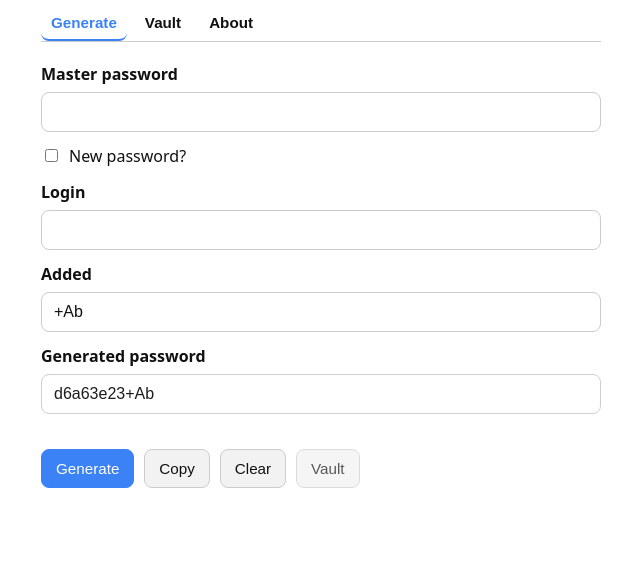
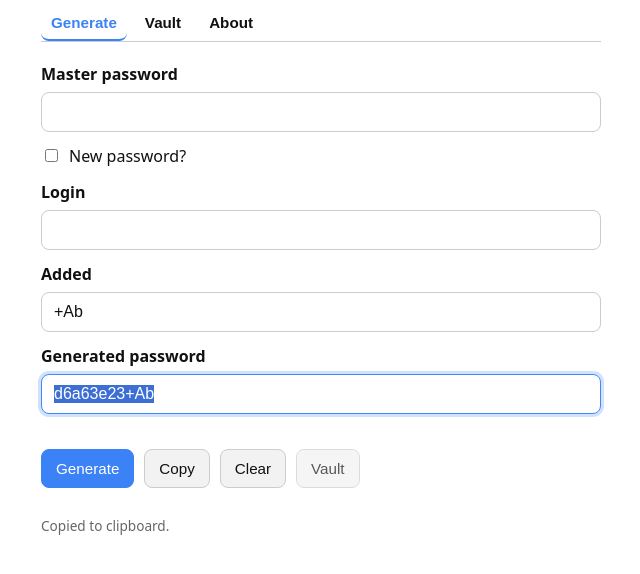
Before and after one commit to konashevich/alien-pass, a website: page index.html in a window 1280 px wide. Both pictures are taken after a click on the button "Generate". Shown: the part 122-696 px from the top of the page, without its empty margins (319-959 px from the left). Drawn offline with Linux system fonts and the light colour scheme.

Commit message:
add auto copy on generate

```diff
--- a/index.html
+++ b/index.html
@@ -595,7 +595,9 @@
         }
   let h = XXH.h32(pass0, 1).toString(16);
   let hex = padHex8(h);
-        outEl.value = hex + added;
+    outEl.value = hex + added;
+    // Auto-copy the generated result for convenience
+    await copyOut();
   // zero sensitive intermediates (best-effort)
   pass0 = '';
   h = '';
```
